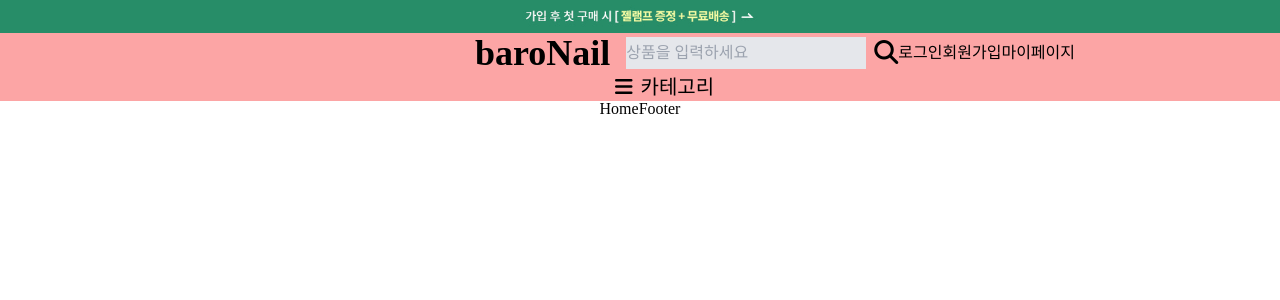
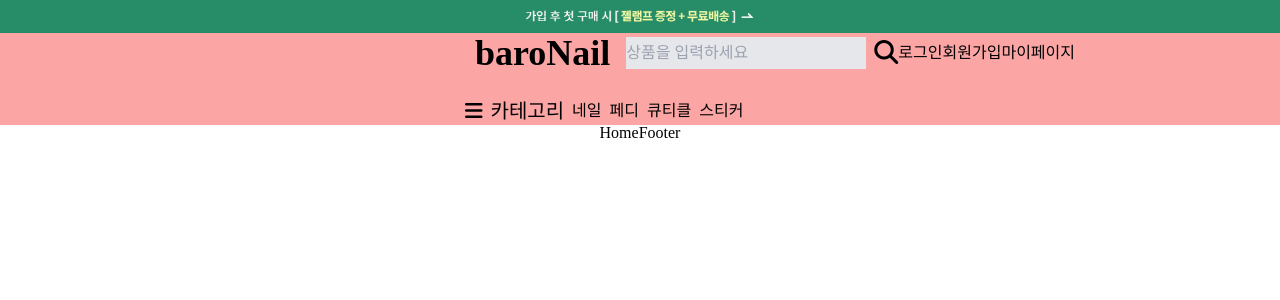
Before and after one commit to ProjectBaN/ProjectBaN, a React (Create React App) app in the folder client/: page / in a window 1280 px wide. Shown: the top 300 px of the page. Built offline with nearby package versions, Linux system fonts and the light colour scheme.

Commit message:
Create-HeaderMenu

```diff
--- a/client/src/components/common/Header/Header.jsx
+++ b/client/src/components/common/Header/Header.jsx
@@ -4,6 +4,7 @@ import HeaderHomeLogo from './HeaderHomeLogo';
 import HeaderSearchForm from './HeaderSearchForm';
 import HeaderSideMenu from './HeaderSideMenu';
 import HeaderCategoryMenu from './HeaderCategoryMenu';
+import HeaderMenu from './HeaderMenu';
 
 function Header() {
   return (
@@ -13,7 +14,10 @@ function Header() {
         <HeaderSearchForm />
         <HeaderSideMenu />
       </div>
-      <HeaderCategoryMenu />
+      <div className="w-[620px] pt-6 flex gap-2 justify-start items-center m-auto ">
+        <HeaderCategoryMenu />
+        <HeaderMenu />
+      </div>
     </div>
   );
 }
--- a/client/src/components/common/Header/HeaderCategoryMenu.jsx
+++ b/client/src/components/common/Header/HeaderCategoryMenu.jsx
@@ -3,7 +3,7 @@ import { Link } from 'react-router-dom';
 
 function HeaderCategoryMenu() {
   return (
-    <div className="w-80 flex gap-2 justify-start items-center text-xl m-auto">
+    <div className="text-xl">
       <Link to="/category">
         <i className="fas fa-bars mr-2"></i>
         <span>카테고리</span>
--- /dev/null
+++ b/client/src/components/common/Header/HeaderMenu.jsx
@@ -0,0 +1,15 @@
+import React from 'react';
+import { Link } from 'react-router-dom';
+
+function HeaderMenu() {
+  return (
+    <div className="flex gap-2 text-base ">
+      <Link to="/">네일</Link>
+      <Link to="/">페디</Link>
+      <Link to="/">큐티클</Link>
+      <Link to="/">스티커</Link>
+    </div>
+  );
+}
+
+export default HeaderMenu;
```
